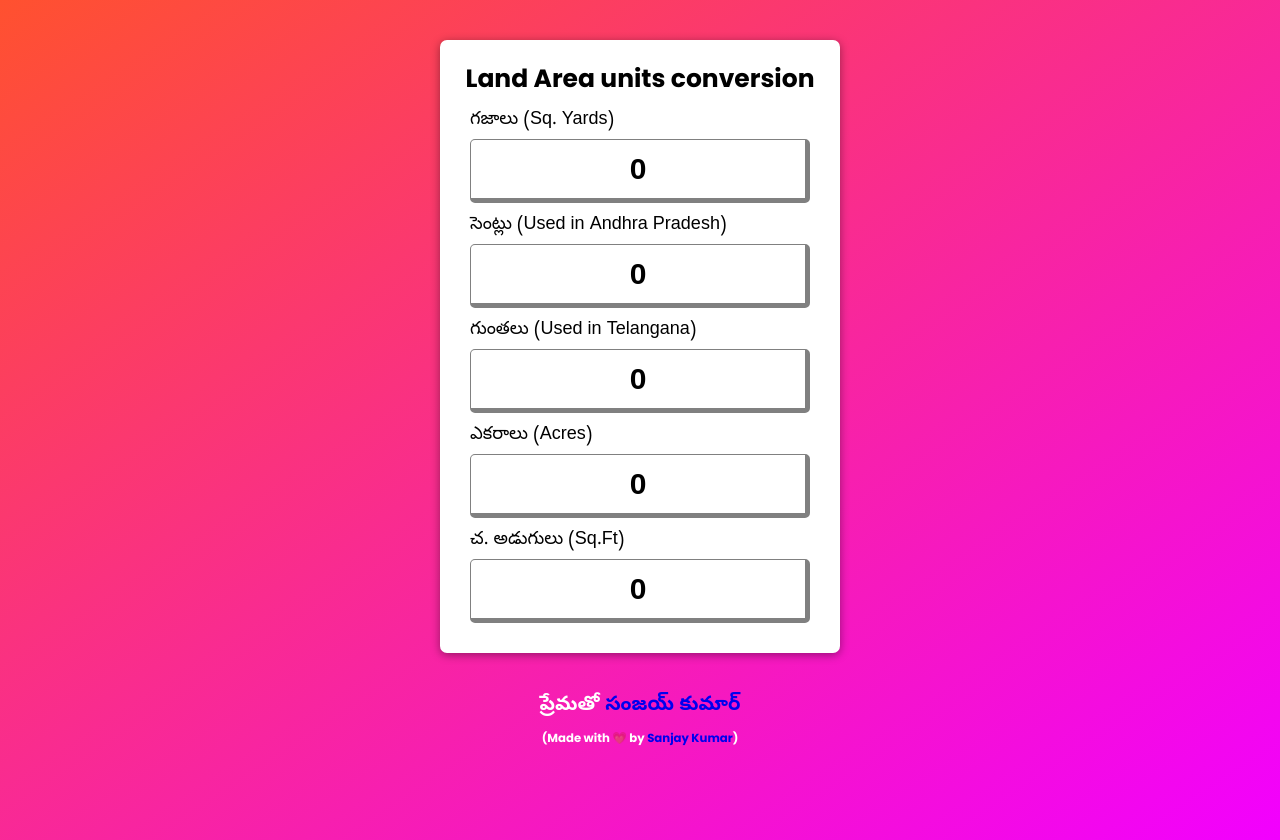
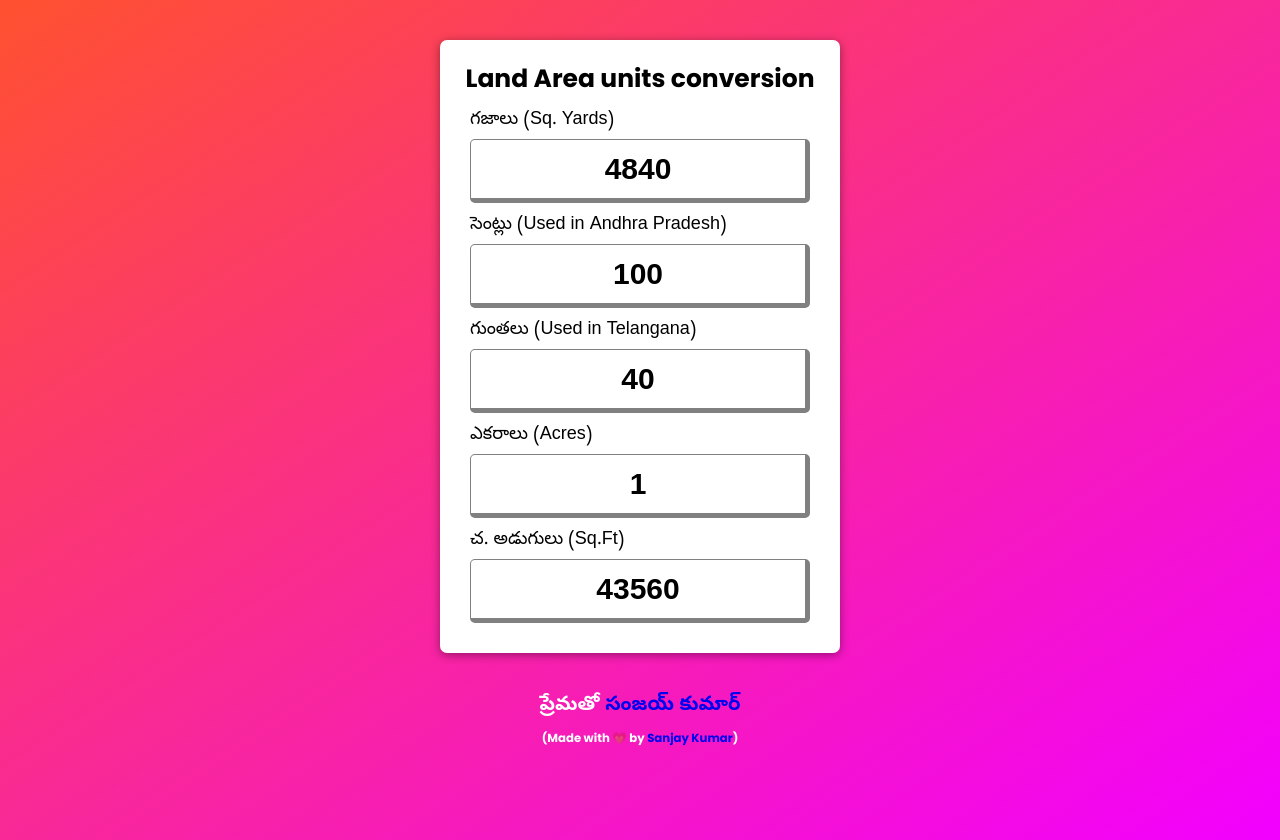
Before and after one commit to sanjay-72/Local-Land-Area-Converter, a plain HTML site: page index.html in a window 1280 px wide. Drawn offline with Linux system fonts and the light colour scheme.

Commit message:
Added value

```diff
--- a/index.html
+++ b/index.html
@@ -29,27 +29,27 @@
 
         <div class="input-wrapper">
             <label>గజాలు (Sq. Yards)</label><br>
-            <input type="number" value="0" id="sqY" step="0.01">
+            <input type="number" value="4840" id="sqY" step="0.01">
         </div>
 
         <div class="input-wrapper">
             <label>సెంట్లు (Used in Andhra Pradesh)</label><br>
-            <input type="number" value="0" id="apStyle">
+            <input type="number" value="100" id="apStyle">
         </div>
 
         <div class="input-wrapper">
             <label>గుంతలు (Used in Telangana)</label><br>
-            <input type="number" value="0" id="tsStyle">
+            <input type="number" value="40" id="tsStyle">
         </div>
 
         <div class="input-wrapper">
             <label>ఎకరాలు (Acres)</label><br>
-            <input type="number" value="0" id="acreS">
+            <input type="number" value="1" id="acreS">
         </div>
 
         <div class="input-wrapper">
             <label>చ. అడుగులు (Sq.Ft)</label><br>
-            <input type="number" value="0" id="sFt">
+            <input type="number" value="43560" id="sFt">
         </div>
     </div>
     <h3 id="nameText">ప్రేమతో <a href="https://www.linkedin.com/in/sanjay-kumar-konakandla/" target="_blank"> సంజయ్
```
